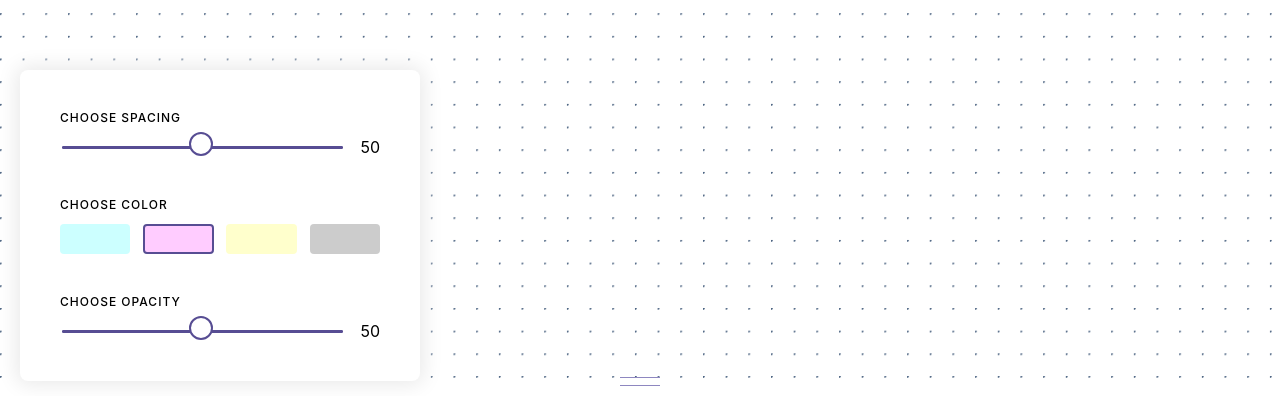
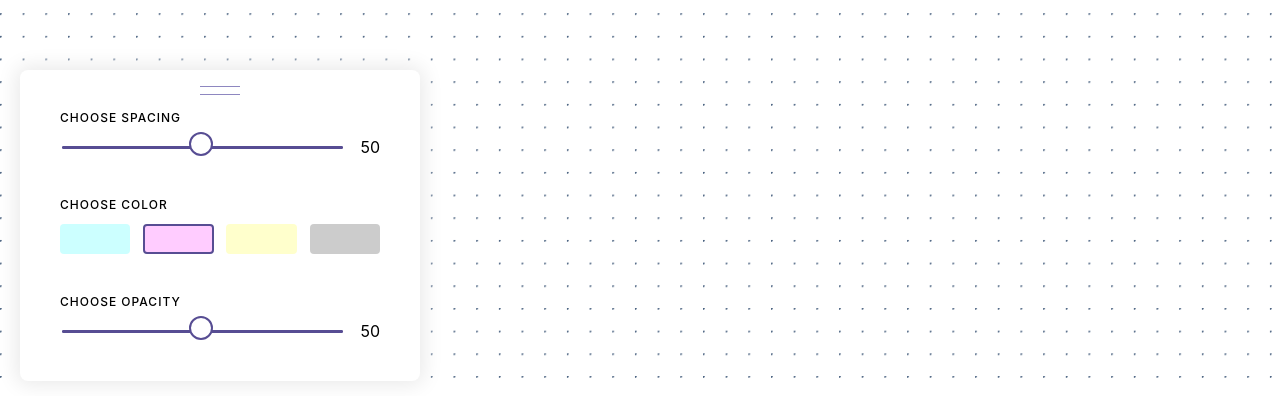
Before and after one commit to eeshdarthvader/griddy, a Next.js app: page / in a window 1280 px wide. Shown: the part 395-791 px from the top of the page. Built offline with nearby package versions, Linux system fonts and the light colour scheme.

Commit message:
Added move handler

```diff
--- a/components/Controls/Handle/Handle.module.css
+++ b/components/Controls/Handle/Handle.module.css
@@ -1,7 +1,7 @@
 .handle {
   height: 8px;
   width: 40px;
-  top: -24px;
+  top: 16px;
   position: absolute;
   left: 50%;
   transform: translate3d(-20px, 0, 0);
--- a/components/Controls/Handle/index.js
+++ b/components/Controls/Handle/index.js
@@ -4,7 +4,7 @@ import styles from './Handle.module.css'
 
 const Handle = () => {
     return (
-        <div className={styles.handle}>
+        <div className={`handler ${styles.handle}`}>
             <span className={styles.line} />
             <span className={`${styles.line} ${styles.bottom}`} />
         </div>
--- a/components/Controls/index.js
+++ b/components/Controls/index.js
@@ -11,8 +11,8 @@ const Controls = () => {
 
     return (
         <div className={styles.container}>
+            <section className={styles.control}>
             <Handle />
-            <section className={styles.control}>
                 <div className={styles.knob}>
                     <Label>Choose spacing</Label>
                     <Range />
```
